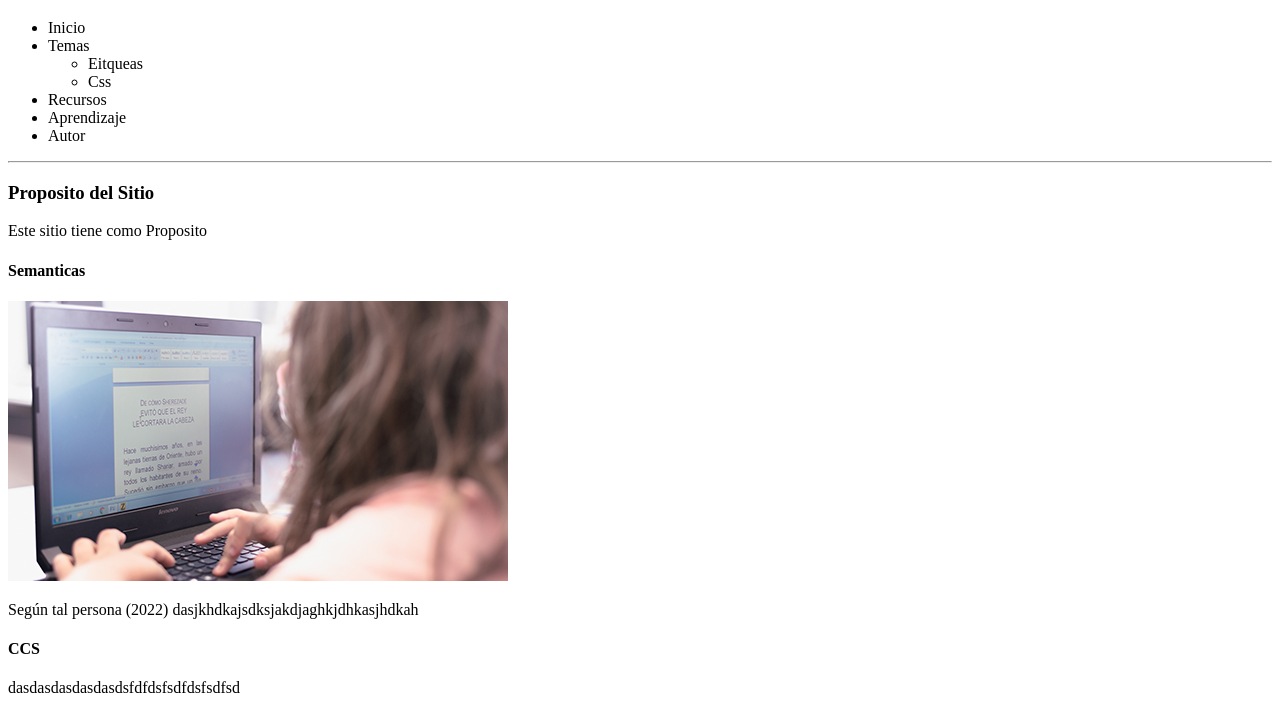
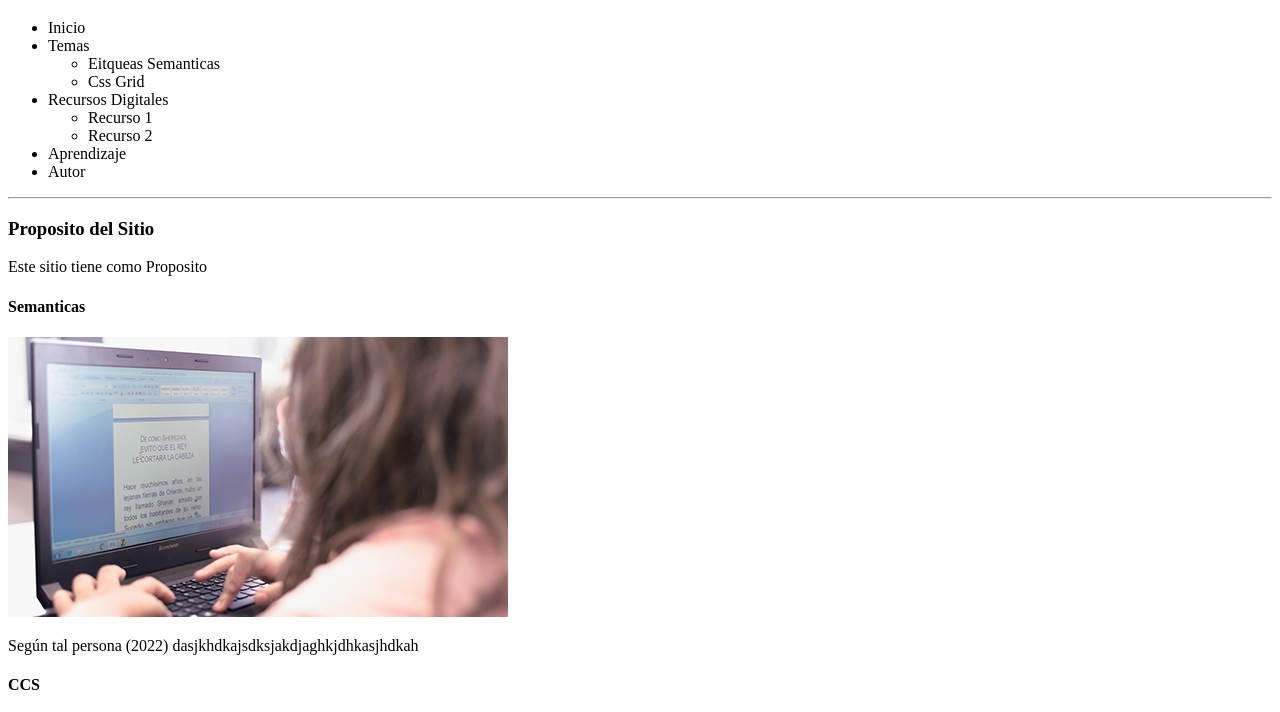
Before and after one commit to daomsama/DSW-DiegoOrtiz, a plain HTML site: page fase2/design.html in a window 1280 px wide. Shown: the part 61-773 px from the top of the page. Drawn offline with Linux system fonts and the light colour scheme.

Commit message:
Update design.html

```diff
--- a/fase2/design.html
+++ b/fase2/design.html
@@ -17,11 +17,16 @@
             <li>Inicio</li>
             <li>Temas
                 <ul>
-                    <li>Eitqueas</li>
-                    <li>Css</li>
+                    <li>Eitqueas Semanticas</li>
+                    <li>Css Grid</li>
                 </ul>
             </li>
-            <li>Recursos</li>
+            <li>Recursos Digitales
+                <ul>
+                    <li>Recurso 1</li>
+                    <li>Recurso 2</li>
+                </ul>
+            </li>
             <li>Aprendizaje</li>
             <li>Autor</li>
         </Ul>
```
